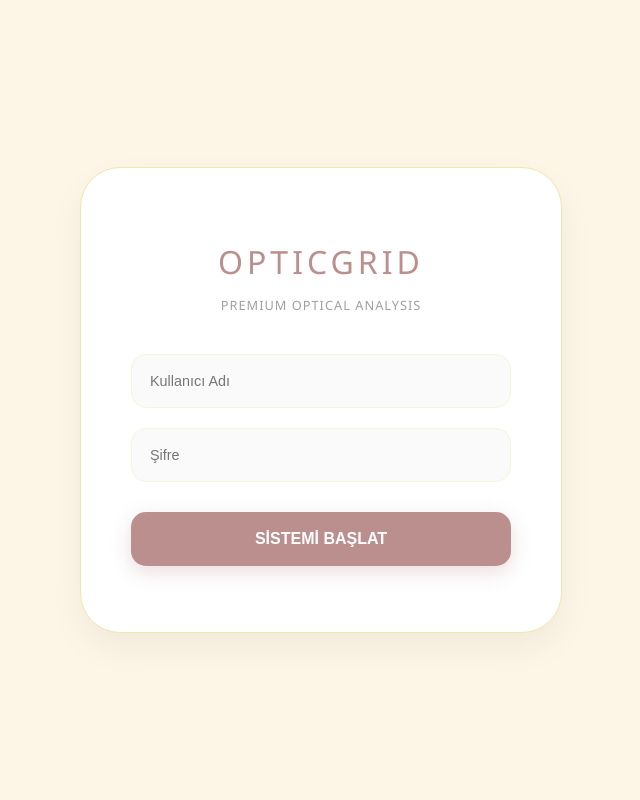
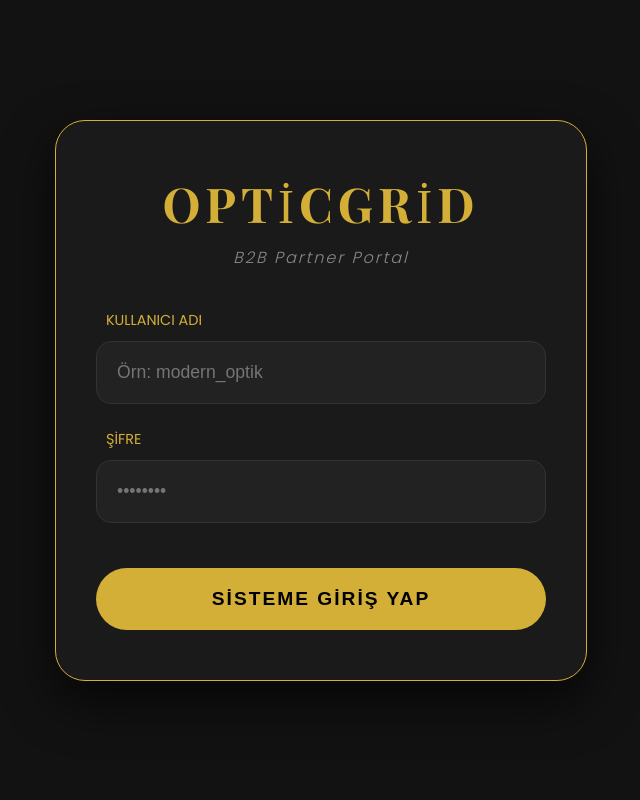
Before and after one commit to alitugradogru/Opticgrid, a Flask app: page / in a window 1280 px wide. Shown: the whole page, without its empty margins (319-959 px from the left). Run offline with Flask 3, Linux system fonts and the light colour scheme.

Commit message:
Update login.html

```diff
--- a/templates/login.html
+++ b/templates/login.html
@@ -1,19 +1,105 @@
-<body style="background-color: #fdf5e6; color: #5d4037; font-family: 'Segoe UI', Arial, sans-serif; display: flex; justify-content: center; align-items: center; height: 100vh; margin: 0;">
-    <div style="background: #ffffff; padding: 50px; border-radius: 40px; box-shadow: 0 15px 35px rgba(0,0,0,0.05); text-align: center; border: 1px solid #eee8aa; width: 380px;">
-        <h1 style="color: #bc8f8f; font-weight: 300; letter-spacing: 4px; margin-bottom: 5px; text-transform: uppercase;">OpticGrid</h1>
-        <p style="font-size: 0.8em; color: #a0a0a0; margin-bottom: 40px; letter-spacing: 1px;">PREMIUM OPTICAL ANALYSIS</p>
-
-        <form action="/check_login" method="post">
-            <div style="margin-bottom: 20px;">
-                <input name="user" placeholder="Kullanıcı Adı" style="width: 100%; padding: 18px; border-radius: 15px; border: 1px solid #f5f5dc; background: #fafafa; outline: none; box-sizing: border-box; font-size: 0.9em;">
+<!DOCTYPE html>
+<html lang="tr">
+<head>
+    <meta charset="UTF-8">
+    <meta name="viewport" content="width=device-width, initial-scale=1.0">
+    <title>OpticGrid | Partner Login</title>
+    <link href="https://fonts.googleapis.com/css2?family=Playfair+Display:wght@700&family=Poppins:wght@300;400;600&display=swap" rel="stylesheet">
+    <style>
+        :root { --gold: #D4AF37; --cream: #F5F5DC; --dark: #121212; }
+        body {
+            background: var(--dark);
+            font-family: 'Poppins', sans-serif;
+            margin: 0;
+            display: flex;
+            justify-content: center;
+            align-items: center;
+            height: 100vh;
+            color: var(--cream);
+        }
+        .login-card {
+            width: 90%;
+            max-width: 450px;
+            padding: 50px 40px;
+            background: #1a1a1a;
+            border: 1px solid var(--gold);
+            border-radius: 30px;
+            box-shadow: 0 20px 50px rgba(0,0,0,0.7);
+            text-align: center;
+        }
+        .vogue-title {
+            font-family: 'Playfair Display', serif;
+            font-size: 3rem;
+            color: var(--gold);
+            letter-spacing: 5px;
+            margin-bottom: 10px;
+            text-transform: uppercase;
+        }
+        .subtitle {
+            font-style: italic;
+            font-weight: 300;
+            color: #888;
+            margin-bottom: 40px;
+            letter-spacing: 2px;
+        }
+        .input-group { margin-bottom: 25px; text-align: left; }
+        .input-group label {
+            display: block;
+            color: var(--gold);
+            font-size: 0.9rem;
+            text-transform: uppercase;
+            margin-bottom: 10px;
+            margin-left: 10px;
+        }
+        input {
+            width: 100%;
+            padding: 20px; /* Giriş alanlarını büyüttük */
+            background: #222;
+            border: 1px solid #333;
+            border-radius: 15px;
+            color: #fff;
+            font-size: 1.1rem;
+            box-sizing: border-box;
+            transition: 0.3s;
+        }
+        input:focus {
+            border-color: var(--gold);
+            outline: none;
+            background: #2a2a2a;
+        }
+        .btn-login {
+            width: 100%;
+            padding: 20px;
+            background: var(--gold);
+            color: #000;
+            border: none;
+            border-radius: 40px;
+            font-size: 1.2rem;
+            font-weight: 600;
+            cursor: pointer;
+            margin-top: 20px;
+            transition: 0.4s;
+            text-transform: uppercase;
+            letter-spacing: 2px;
+        }
+        .btn-login:hover { transform: translateY(-3px); box-shadow: 0 10px 20px rgba(212,175,55,0.3); }
+    </style>
+</head>
+<body>
+    <div class="login-card">
+        <div class="vogue-title">OpticGrid</div>
+        <div class="subtitle">B2B Partner Portal</div>
+        <form action="/login" method="POST">
+            <div class="input-group">
+                <label>Kullanıcı Adı</label>
+                <input type="text" name="username" placeholder="Örn: modern_optik" required>
             </div>
-            <div style="margin-bottom: 20px;">
-                <input type="password" name="pass" placeholder="Şifre" style="width: 100%; padding: 18px; border-radius: 15px; border: 1px solid #f5f5dc; background: #fafafa; outline: none; box-sizing: border-box; font-size: 0.9em;">
+            <div class="input-group">
+                <label>Şifre</label>
+                <input type="password" name="password" placeholder="••••••••" required>
             </div>
-
-            <button type="submit" style="width: 100%; padding: 18px; background: #bc8f8f; color: white; border: none; border-radius: 15px; cursor: pointer; font-size: 1em; font-weight: 600; transition: all 0.4s ease; margin-top: 10px; box-shadow: 0 6px 20px rgba(188, 143, 143, 0.3);">
-                SİSTEMİ BAŞLAT
-            </button>
+            <button type="submit" class="btn-login">Sisteme Giriş Yap</button>
         </form>
     </div>
 </body>
+</html>
```
